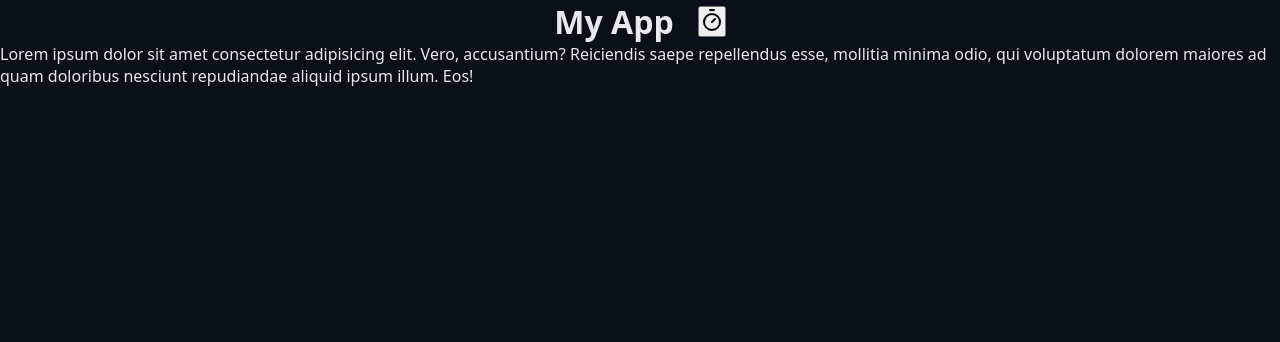
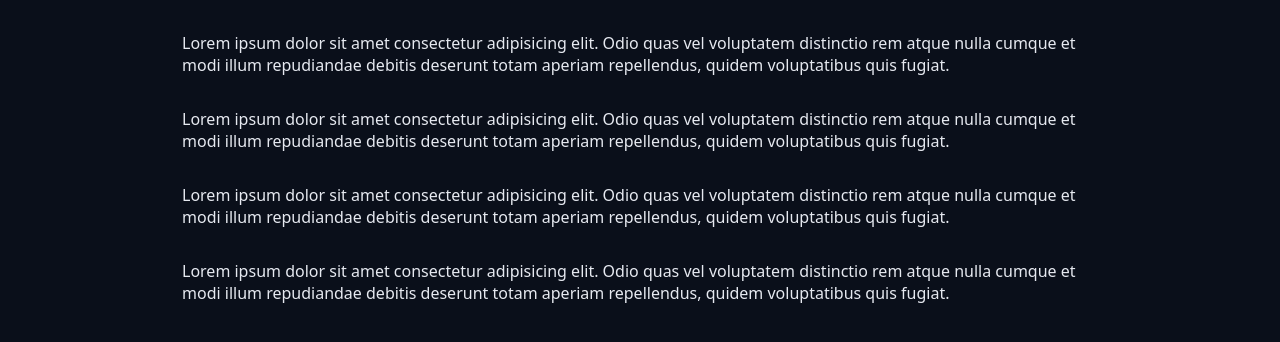
Before and after one commit to WillianDDaniel/chronos-pomodoro, a React (Vite) app: page / in a window 1280 px wide. Shown: the top 342 px of the page. Built offline with nearby package versions, Linux system fonts and the light colour scheme.

Commit message:
refactor: restructure App component layout and enhance styling

```diff
--- a/src/App.tsx
+++ b/src/App.tsx
@@ -1,21 +1,49 @@
-import { TimerIcon } from 'lucide-react';
-import { Heading } from './components/Heading';
-
 function App() {
   return (
     <>
-      <Heading>
-        My App
-        <button>
-          <TimerIcon />
-        </button>
-      </Heading>
-      <p>
-        Lorem ipsum dolor sit amet consectetur adipisicing elit. Vero,
-        accusantium? Reiciendis saepe repellendus esse, mollitia minima odio,
-        qui voluptatum dolorem maiores ad quam doloribus nesciunt repudiandae
-        aliquid ipsum illum. Eos!
-      </p>
+      <div className='container'>
+        <div className='content'>
+          <section>
+            Lorem ipsum dolor sit amet consectetur adipisicing elit. Odio quas
+            vel voluptatem distinctio rem atque nulla cumque et modi illum
+            repudiandae debitis deserunt totam aperiam repellendus, quidem
+            voluptatibus quis fugiat.
+          </section>
+        </div>
+      </div>
+
+      <div className='container'>
+        <div className='content'>
+          <section>
+            Lorem ipsum dolor sit amet consectetur adipisicing elit. Odio quas
+            vel voluptatem distinctio rem atque nulla cumque et modi illum
+            repudiandae debitis deserunt totam aperiam repellendus, quidem
+            voluptatibus quis fugiat.
+          </section>
+        </div>
+      </div>
+
+      <div className='container'>
+        <div className='content'>
+          <section>
+            Lorem ipsum dolor sit amet consectetur adipisicing elit. Odio quas
+            vel voluptatem distinctio rem atque nulla cumque et modi illum
+            repudiandae debitis deserunt totam aperiam repellendus, quidem
+            voluptatibus quis fugiat.
+          </section>
+        </div>
+      </div>
+
+      <div className='container'>
+        <div className='content'>
+          <section>
+            Lorem ipsum dolor sit amet consectetur adipisicing elit. Odio quas
+            vel voluptatem distinctio rem atque nulla cumque et modi illum
+            repudiandae debitis deserunt totam aperiam repellendus, quidem
+            voluptatibus quis fugiat.
+          </section>
+        </div>
+      </div>
     </>
   );
 }
--- a/src/assets/index.css
+++ b/src/assets/index.css
@@ -15,3 +15,16 @@ body {
   background-color: var(--gray-900);
   color: var(--text-default);
 }
+
+.container-fluid {
+  max-width: auto;
+}
+
+.container {
+  max-width: 98rem;
+  margin: 0 auto;
+}
+
+.content {
+  margin: 3.2rem;
+}
```
